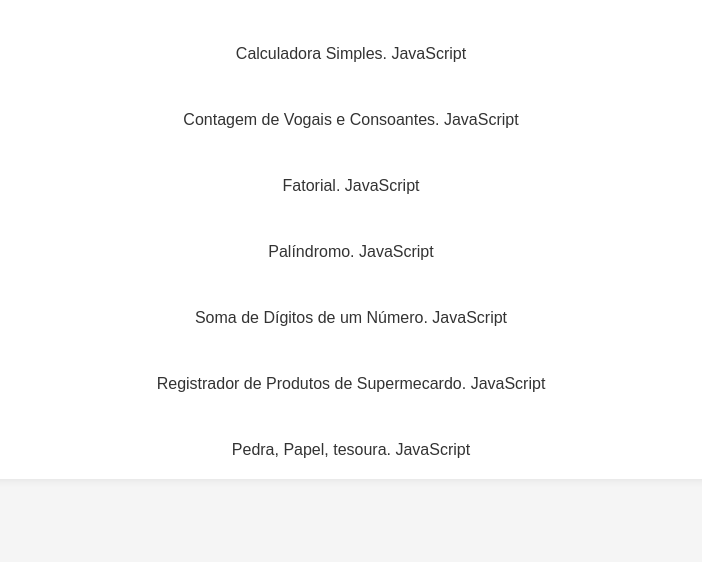
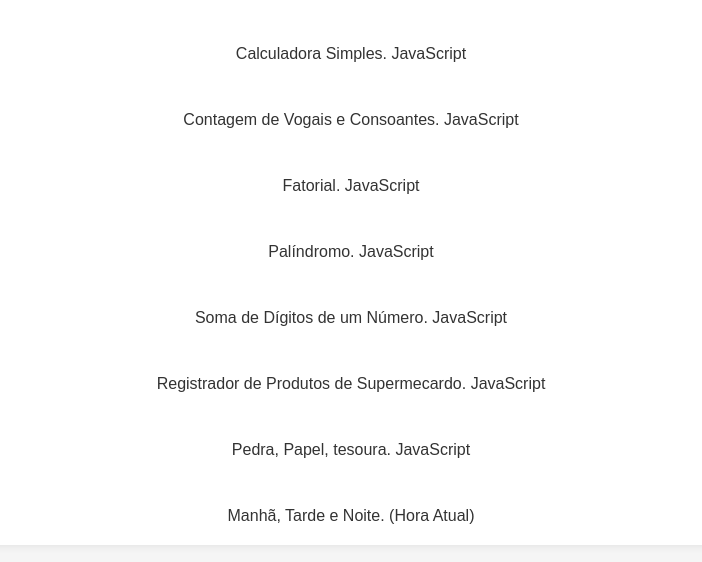
Before and after one commit to heivic/tasksJS, a plain HTML site: page index.html in a window 1280 px wide. Shown: the part 210-772 px from the top of the page, without its empty margins (289-991 px from the left). Drawn offline with Linux system fonts and the light colour scheme.

Commit message:
Update index.html

```diff
--- a/index.html
+++ b/index.html
@@ -30,6 +30,8 @@
             <a href="supermercado/index.html" target="_blank" class="link"><p>Registrador de Produtos de Supermecardo. JavaScript</p></a>
             </br>
             <a href="Pedra, papel, tesoura/index.html" target="_blank" class="link">Pedra, Papel, tesoura. JavaScript</a>
+            </br>
+            <a href="Time/index.html" target="_blank" class="link">Manhã, Tarde e Noite. (Hora Atual)</a>
         </fieldset>
     </div>
 
```
